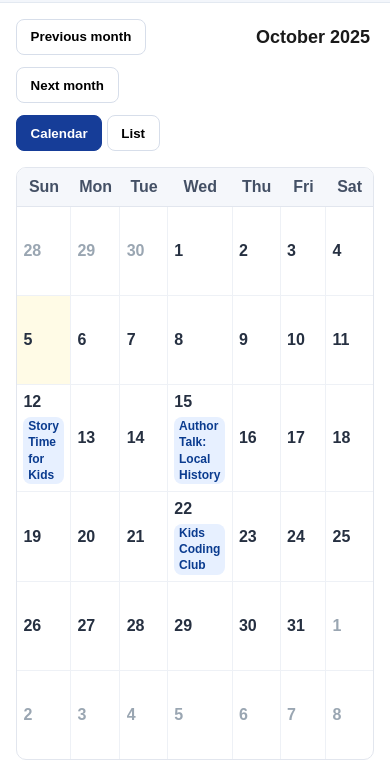
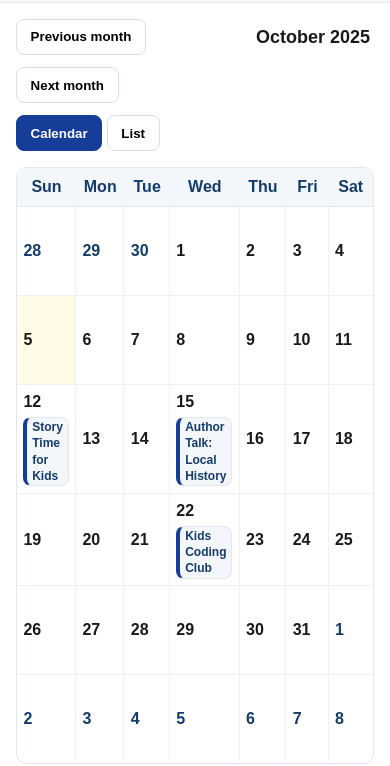
Before and after one commit to JMPelzer/GIT-480-senior-project, a plain HTML site: page events.html in a window 390 px wide. Shown: the part 488-1254 px from the top of the page. Drawn offline with Linux system fonts and the light colour scheme.

Commit message:
updated event page -lighthouse test was at 95

```diff
--- a/style.css
+++ b/style.css
@@ -701,7 +701,7 @@ color: var(--blue);
 
    .brand{
     order: 1;
-    flex: 1 0 100%;                /* take full row */
+    flex: 1 0 100%;
     align-items: center;
     gap: .5rem;
    }
@@ -720,16 +720,16 @@ color: var(--blue);
      display:none;
      }
 
-       .site-nav{
-    order: 2;                      /* <- apply order to the NAV, not its links */
+  .site-nav{
+    order: 2;
     flex: 1 0 100%;
-    margin: 0;                     /* reset desktop margins */
+    margin: 0;
     border-top: 1px solid var(--border-2);
   }
   .site-nav ul{
     display: flex;
     width: 100%;
-    justify-content: space-between;   /* or space-evenly */
+    justify-content: space-between;
     column-gap: 0;
   }
   .site-nav li{ flex: 1 1 0; }
@@ -820,11 +820,11 @@ color: var(--blue);
   }
 
 .cal-grid thead th{
-  background:#f5f7fb;
+  background:var(--muted);
   padding:.6rem .5rem;
   text-align:center;
   font-weight:800;
-  color:#445065;
+  color:var(--blue-700);
   border-bottom:1px solid var(--border);
   }
 
@@ -862,19 +862,23 @@ color: var(--blue);
 
 .cal-day .date-num{
    font-weight:800;
-   color:#263041;
+   color:var(--text);
    }
 
 .cal-day.outside .date-num{
-  color:#9aa6b2;
+  color:var(--blue-700);
+  font-weight: 700;
  }
 
-.cal-event{ display:inline-block;
+.cal-event{
+  display:block;
   margin-top:.25rem;
-  padding:.1rem .35rem;
+  padding:.15rem .45rem;
   border-radius:.5rem;
-  background:#e7f0ff;
-  color:#0a3b8f;
+  background:var(--muted);
+  color:var(--blue-700);
+  border: 1px solid var(--border);
+  border-left: 4px solid var(--blue);
   font-size:.8rem;
   font-weight:700;
   }
```
